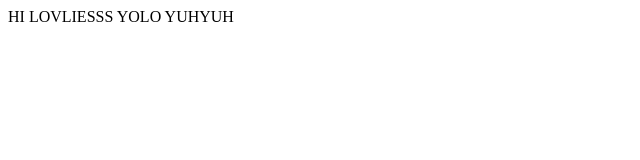
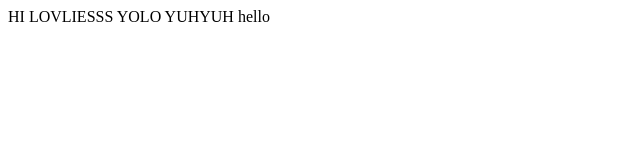
Before and after one commit to hqphu/hqphu.github.io, a plain HTML site: page index.html in a window 1280 px wide. Shown: the full height of the page, 0-640 px from the left. Drawn offline with Linux system fonts and the light colour scheme.

Commit message:
added some more text

```diff
--- a/index.html
+++ b/index.html
@@ -6,6 +6,6 @@
     <title>This is Week 2</title>
   </head>
   <body>
-    HI LOVLIESSS YOLO YUHYUH
+    HI LOVLIESSS YOLO YUHYUH hello
   </body>
 </html>
```
